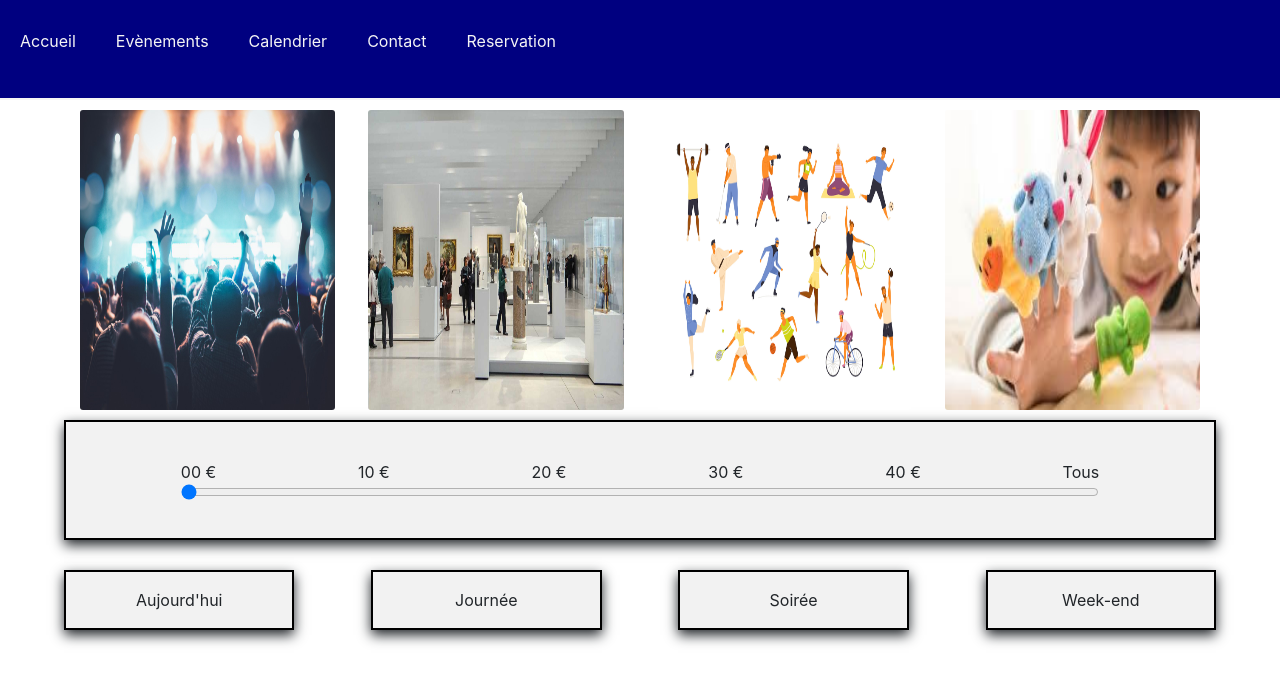
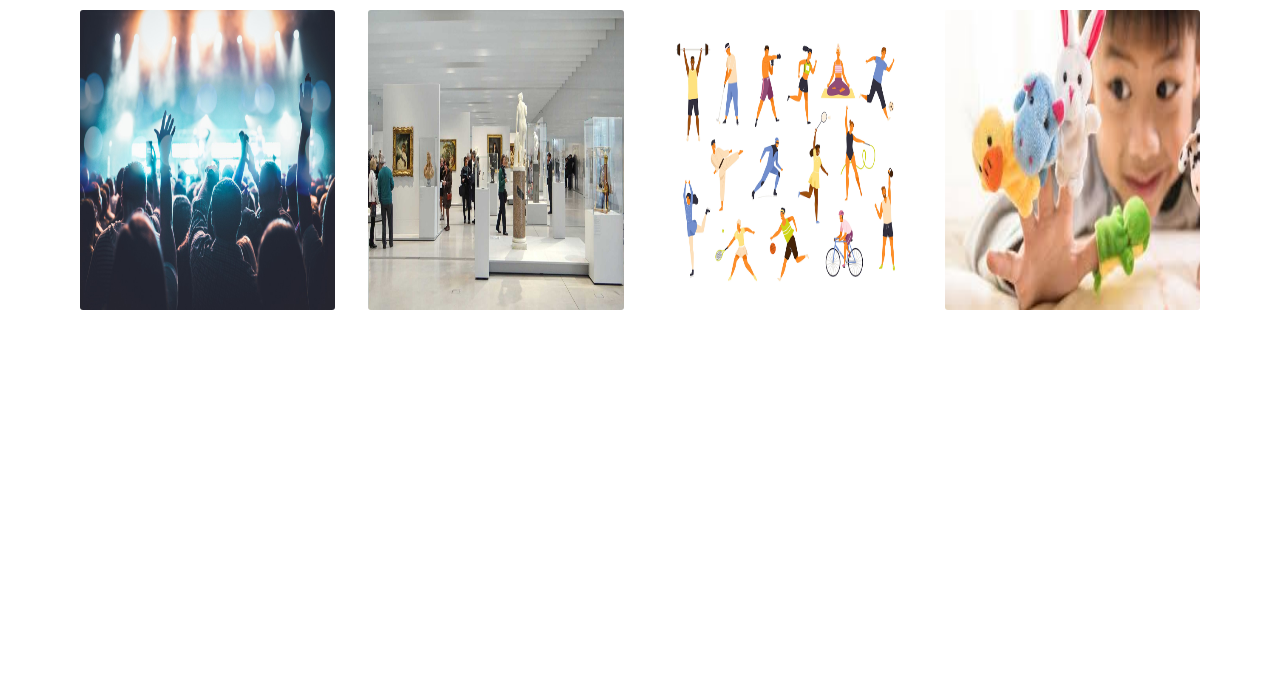
Before and after one commit to thomas37000/nts-js-202009-p2-culture, a React (Create React App) app: page / in a window 1280 px wide. Shown: the top 684 px of the page. Built offline with nearby package versions, Linux system fonts and the light colour scheme.

Commit message:
correction fautes d' orthographe

```diff
--- a/src/App.jsx
+++ b/src/App.jsx
@@ -2,18 +2,14 @@ import React from 'react';
 import { BrowserRouter as Router, Route, Switch } from 'react-router-dom';
 
 import Grid from './components/Grid';
-import Navbar from './components/Navbar';
-import Filters from './components/filters/Filters';
 
 function App() {
   return (
     <>
       <Router>
-        <Navbar />
         <Switch>
           <Route exact path="/">
             <Grid />
-            <Filters />
           </Route>
         </Switch>
       </Router>
--- a/src/components/Burger.jsx
+++ /dev/null
@@ -1,53 +0,0 @@
-import React, { useState } from 'react';
-import styled from 'styled-components';
-import RightNav from './RightNav';
-
-const StyledBurger = styled.div`
-  width: 2rem;
-  height: 2rem;
-  position: fixed;
-  top: 30px;
-  right: 20px;
-  z-index: 20;
-  display: none;
-
-  @media (max-width: 768px) {
-    display: flex;
-    justify-content: space-around;
-    flex-flow: column nowrap;
-  }
-  div {
-    width: 2rem;
-    height: 0.25rem;
-    background-color: ${({ open }) => (open ? '#fff' : '#fff')};
-    border-radius: 10px;
-    transform-origin: 1px;
-    transition: all 0.5s linear;
-
-    &:nth-child(1) {
-      transform: ${({ open }) => (open ? 'rotate(45deg)' : 'rotate(0)')};
-    }
-    &:nth-child(2) {
-      transform: ${({ open }) => (open ? 'translateX(100%)' : 'translateX(0)')};
-      opacity: ${({ open }) => (open ? 0 : 1)};
-    }
-    &:nth-child(3) {
-      transform: ${({ open }) => (open ? 'rotate(-45deg)' : 'rotate(0)')};
-    }
-  }
-`;
-
-const Burger = () => {
-  const [open, setOpen] = useState(false);
-  return (
-    <>
-      <StyledBurger open={open} onClick={() => setOpen(!open)}>
-        <div />
-        <div />
-        <div />
-      </StyledBurger>
-      <RightNav open={open} />
-    </>
-  );
-};
-export default Burger;
--- a/src/components/Grid.jsx
+++ b/src/components/Grid.jsx
@@ -122,7 +122,6 @@ const Container = styled.div`
 
 const Grid = () => {
   return (
-    <div>
     <Container>
       <section className="container">
         <div className="bg">
@@ -132,7 +131,7 @@ const Grid = () => {
               <Link to="/spectacles/">Spectacles</Link>
             </h2>
             <p>
-                <Link to="/spectacles/">Aller à un Concert à Nantes.</Link>
+              <Link to="/spectacles/">Aller à un concert à Nantes.</Link>
             </p>
           </div>
         </div>
@@ -143,9 +142,7 @@ const Grid = () => {
               <Link to="/expositions/">Expositions</Link>
             </h2>
             <p>
-                <Link to="/expositions/">
-                  Quoi visiter sur l'île de Nantes.
-                </Link>
+              <Link to="/expositions/">Visites à Nantes.</Link>
             </p>
           </div>
         </div>
@@ -153,8 +150,11 @@ const Grid = () => {
           <img src={activité} alt="Sport à Nantes" />
           <div className="overlay">
             <h2>
-                <Link to="/activité/">Activité à Partager</Link>
+              <Link to="/activité/">Activité à partager</Link>
             </h2>
+            <p>
+              <Link to="/activité/">A faire en groupe.</Link>
+            </p>
           </div>
         </div>
         <div className="bg">
@@ -164,13 +164,12 @@ const Grid = () => {
               <Link to="/enfants/">Enfants</Link>
             </h2>
             <p>
-                <Link to="/enfants/">Spectacles pour Enfants.</Link>
+              <Link to="/enfants/">Spectacles pour enfants.</Link>
             </p>
           </div>
         </div>
       </section>
     </Container>
-    </div>
   );
 };
 
--- a/src/components/Navbar.jsx
+++ /dev/null
@@ -1,38 +0,0 @@
-import React from 'react';
-import styled from 'styled-components';
-import Burger from './Burger';
-// import Logo from './categories/img/NantEvent.png';
-
-const Nav = styled.nav`
-  width: 100%;
-  height: 100px;
-  border-bottom: 2px solid #f5f5f5;
-  display: flex;
-  background-color: navy;
-  justify-content: space-between;
-  align-items: center;
-
-  .logo {
-    display: flex;
-    width: 100px;
-    height: 100px;
-    margin-left: 30px;
-  }
-
-  @media (max-width: 765px) {
-    .logo {
-      display: flex;
-    }
-  }
-`;
-
-const Navbar = () => {
-  return (
-    <Nav>
-      {/* <img className="logo" src={} alt="" /> */}
-      <Burger />
-    </Nav>
-  );
-};
-
-export default Navbar;
--- a/src/components/RightNav.jsx
+++ /dev/null
@@ -1,68 +0,0 @@
-import React from 'react';
-import { Link } from 'react-router-dom';
-import styled from 'styled-components';
-
-const Slideburger = styled.ul`
-  list-style: none;
-  display: flex;
-  flex-flow: row nowrap;
-  z-index: 19;
-
-  li {
-    padding: 18px 10px;
-    background-color: #000080;
-    color: #f5f5f5;
-    padding: 20px;
-  }
-
-  a {
-    color: #f5f5f5;
-  }
-
-  @media (max-width: 768px) {
-    flex-flow: column nowrap;
-    background-color: #000080;
-    position: fixed;
-    transform: ${({ open }) => (open ? 'translateX(0)' : 'translateX(100%)')};
-    top: 0;
-    right: 0;
-    height: 60vh;
-    width: 300px;
-    padding-top: 5.5rem;
-    transition: transform 0.3s ease-in-out;
-
-    li {
-      color: #f5f5f5;
-      text-align: center;
-      border-bottom: 2px solid;
-    }
-    a {
-      color: #f5f5f5;
-    }
-  } ;
-`;
-
-// eslint-disable-next-line react/prop-types
-const RightNav = ({ open }) => {
-  return (
-    <Slideburger open={open}>
-      <li>
-        <Link to="/">Accueil</Link>
-      </li>
-      <li>
-        <Link to="/evenements">Evènements</Link>
-      </li>
-      <li>
-        <Link to="/calendrier">Calendrier</Link>
-      </li>
-      <li>
-        <Link to="/contact">Contact</Link>
-      </li>
-      <li>
-        <Link to="/reservation">Reservation</Link>
-      </li>
-    </Slideburger>
-  );
-};
-
-export default RightNav;
--- a/src/components/filters/Filters.jsx
+++ /dev/null
@@ -1,27 +0,0 @@
-import React from 'react';
-import styled from 'styled-components';
-import Slider from './Slider';
-import When from './When';
-
-const Section = styled.section`
-  width: 90vw;
-  height: 30vh;
-  margin: auto;
-  display: flex;
-  flex-direction: column;
-  justify-content: space-between;
-  align-items: center;
-`;
-
-class Filers extends React.Component {
-  render() {
-    return (
-      <Section className="Filters">
-        <Slider />
-        <When />
-      </Section>
-    )
-  }
-}
-
-export default Filers;
--- a/src/components/filters/Slider.jsx
+++ /dev/null
@@ -1,55 +0,0 @@
-import React from 'react';
-import styled from 'styled-components';
-
-const Section = styled.section`
-  background-color: #F2F2F2;
-  border: 2px solid #000;
-  padding: 1 rem;
-  width: 100%;
-  height: 50%;
-  display: flex;
-  flex-direction column;
-  justify-content: center;
-  align-items: center;
-  box-shadow: 0px 5px 12px;
-
-
-
-  .label-slider-price {
-    width: 80%;
-    display: flex;
-    justify-content: space-between;
-    align-items: center;
-  }
-
-  .slider{
-    width: 80%;
-  }
-`;
-
-class Slider extends React.Component {
-  state = {
-    value: 0
-  }
-
-  handleOnChange = (e) => this.setState({ value: e.target.value })
-
-  render() {
-    return (
-      <Section>
-        <div className="label-slider-price">
-          <div>00 €</div>
-          <div>10 €</div>
-          <div>20 €</div>
-          <div>30 €</div>
-          <div>40 €</div>
-          <div>Tous</div>
-        </div>
-        <input type="range" min={0} max={5} value={this.state.value} className="slider" onChange={this.handleOnChange} />
-        {/*<div className='value'>{this.state.value}</div>*/}
-      </Section>
-    )
-  };
-}
-
-export default Slider;
--- a/src/components/filters/When.jsx
+++ /dev/null
@@ -1,45 +0,0 @@
-import React from 'react';
-import styled from 'styled-components';
-
-const Section = styled.section`
-  width: 100%;
-  height: 50%;
-  display: flex;
-  justify-content: space-between;
-  align-items: center;
-
-  span {
-    background-color: #f2f2f2;
-    border: 2px solid #000;
-    box-shadow: 0px 5px 12px;
-    width: 20%;
-    height: 50%;
-    text-align: cneter;
-    display: flex;
-    align-items: center;
-    justify-content: center;
-  }
-
-  .w-e {
-    border-right: 2px solid #000;
-  }
-
-  .today {
-    border-left: 2px solid #000;
-  }
-  `
-
- class When extends React.Component {
-  render() {
-    return (
-      <Section className="When">
-        <span className='today'>Aujourd'hui</span>
-        <span className='in-day'>Journée</span>
-        <span className='in-evening'>Soirée</span>
-        <span className='w-e'>Week-end</span>
-      </Section>
-    )
-  }
- }
-
-export default When;
```
Lines whose indentation alone changed are shown as unchanged.
